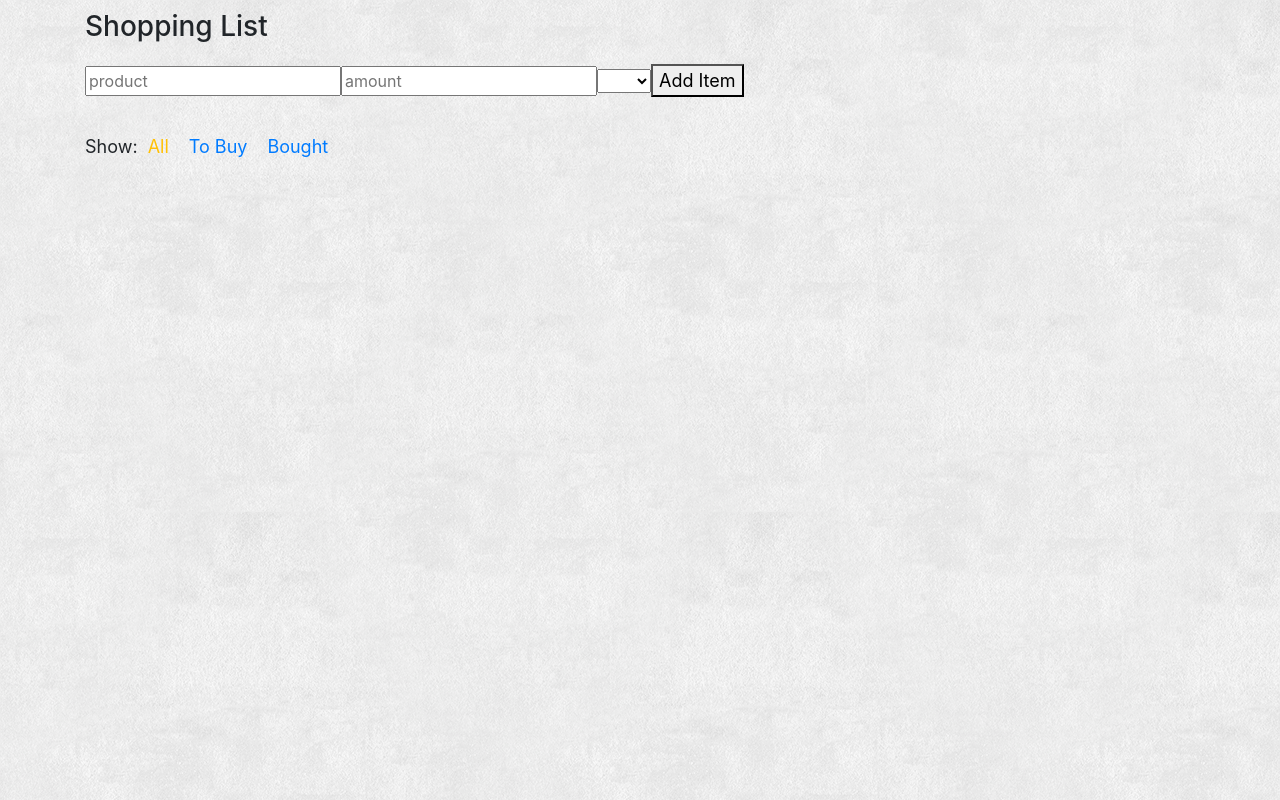
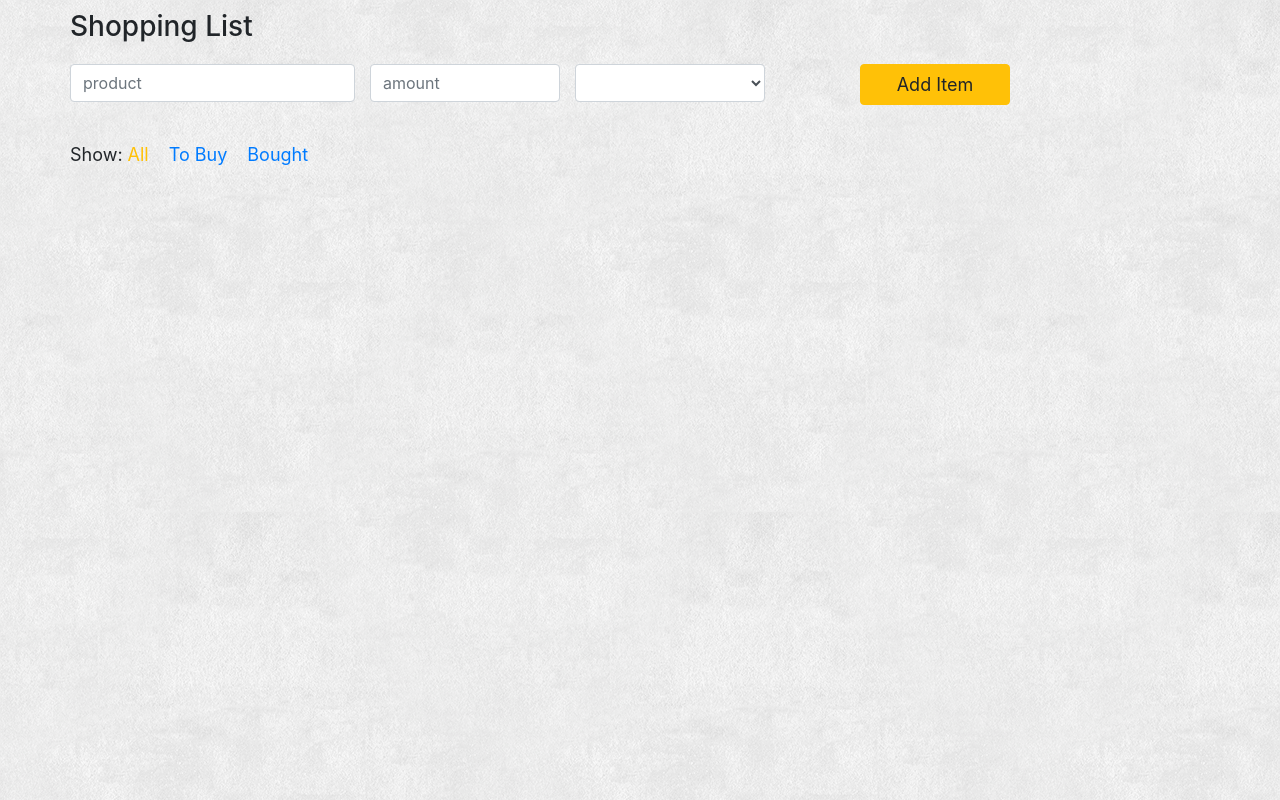
Before and after one commit to podsi08/Shopping_list, a React (Create React App) app: page / in a window 1280 px wide. Built offline with nearby package versions, Linux system fonts and the light colour scheme.

Commit message:
styling of the form

```diff
--- a/src/components/App.js
+++ b/src/components/App.js
@@ -13,7 +13,7 @@ class App extends React.Component {
     render(){
         return (
             <div className='container'>
-                <h3>Shopping List</h3>
+                <h3 className='row'>Shopping List</h3>
                 <AddItem className='row'/>
                 <VisibleShoppingList/>
                 <Footer/>
--- a/src/components/Footer.js
+++ b/src/components/Footer.js
@@ -6,7 +6,7 @@ import { VisibilityFilters } from "../actions/index";
 class Footer extends React.Component {
     render(){
         return(
-            <div className='footer'>
+            <div className='footer row'>
                 <span>Show: </span>
                 <FilterLink filter={VisibilityFilters.SHOW_ALL}>
                     All
--- a/src/components/Product.js
+++ b/src/components/Product.js
@@ -10,7 +10,7 @@ class Product extends React.Component {
                            'row list-group-item list-group-item-dark' :
                            'row list-group-item list-group-item-warning'}
             >
-                {this.props.product}{this.props.amount}{this.props.unit}
+                {this.props.product}<span>{this.props.amount} {this.props.unit}</span>
             </li>
         )
     }
--- a/src/containers/AddItem.js
+++ b/src/containers/AddItem.js
@@ -1,77 +1,52 @@
 import React from 'react';
 import { reduxForm, Field } from 'redux-form';
-import { connect } from 'react-redux';
 import { addItem } from "../actions/index";
 
 
 class AddItem extends React.Component {
+    //when new product is added (amount and unit aren't required) we passed it to store (function addItem defined in actions/index.js
+    // with parameters action.product, action.amount and action.unit. In reducer shopping_list.js in case ADD_ITEM we also add id and bought property )
     mySubmit = values => {
-        console.log(values);
-
-        if(!values.product.trim()) {
+        if(values.product === undefined || !values.product.trim()) {
             return
         }
         this.props.dispatch(addItem(values.product, values.amount, values.unit));
-    }
+        //clearing of the form
+        values.product = '';
+        values.amount = '';
+        values.unit = '';
+    };
+
+    //I create a form using redux-form
+    //Fields are used instead of inputs. They must have name property, component (for example input, select)
+    //onSubmit we have to pass this.props.handleSubmit and as a callback we define what to do with form values. We can pass
+    //values as a parameter of this callback.
     render(){
-
-
         return(
-            <form onSubmit={this.props.handleSubmit(this.mySubmit)}>
+            <form onSubmit={this.props.handleSubmit(this.mySubmit)}
+                  className='row'>
                 <Field name='product'
                        component='input'
                        type='text'
-                       placeholder='product'/>
+                       placeholder='product'
+                       className='col-sm-3 form-control'/>
                 <Field name='amount'
                        component='input'
                        type='number'
-                       placeholder='amount'/>
+                       placeholder='amount'
+                       className='col-sm-2 form-control'/>
                 <Field name='unit'
-                       component='select'>
+                       component='select'
+                       className='col-sm-2 form-control'>
                     <option></option>
-                    <option>pcs.</option>
                     <option>kg</option>
                     <option>g</option>
                     <option>l</option>
                 </Field>
-                <button type="submit">Add Item</button>
+                <div className='col-sm-1'/>
+                <button type="submit" className='col-sm-2 btn btn-warning'>Add Item</button>
+                <div className='col-sm-2'/>
             </form>
-
-            // <div>
-            //     <form
-            //         className='row'
-            //         onSubmit={e => {
-            //             e.preventDefault();
-            //             if(!input.value.trim()){
-            //                 return
-            //             }
-            //             this.props.dispatch(addItem(input.value));
-            //             input.value = ''
-            //         }}
-            //     >
-            //         <input
-            //             ref={node => {
-            //                 input = node
-            //             }}
-            //             className='col-sm-6 form-control'
-            //             placeholder='product'
-            //         />
-            //         <input
-            //             placeholder='amount'/>
-            //         <select className='form-control'>
-            //             <option>unit</option>
-            //             <option>pcs.</option>
-            //             <option>kg</option>
-            //             <option>g</option>
-            //             <option>l</option>
-            //         </select>
-            //         <div className='col-sm-1'/>
-            //         <button type="submit" className='col-sm-2 btn btn-warning'>
-            //             Add Item
-            //         </button>
-            //         <div className='col-sm-3'/>
-            //     </form>
-            // </div>
         )
     }
 }
@@ -80,6 +55,5 @@ AddItem = reduxForm({
     form: 'addItem'
 })(AddItem);
 
-// AddItem = connect()(AddItem);
 
 export default AddItem;
--- a/src/reducers/index.js
+++ b/src/reducers/index.js
@@ -5,12 +5,14 @@ import visibilityFilter from './visibility_filter';
 
 //all reducers that are included in combineReducers are passed as a parameter to createStore
 
+
 export default combineReducers ({
     //key defines the name we have to pass to get to data from store
     //usually key and value are the same, then for example we can write just (visibilityFilter)
     //we can get data from store in other components using state.items and state.currentVisibilityFilter
     items: shoppingList,
     currentVisibilityFilter: visibilityFilter,
+    //I have to add form: formReducer because of redux-form library
     form: formReducer
 })
 
--- a/src/scss/main.css
+++ b/src/scss/main.css
@@ -2,23 +2,34 @@ body {
   background-image: url("../images/extra_clean_paper.png"); }
   body #root {
     min-width: 300px; }
+    body #root .container {
+      margin-left: 15px; }
       body #root .container h3 {
         margin-top: 10px; }
       body #root .container form {
         margin-top: 20px; }
-      body #root .container form .form-control {
+        body #root .container form input[type='text'] {
           width: 90%;
+          margin-bottom: 10px; }
+        body #root .container form input[type='number'] {
+          width: 30%;
+          display: inline-block; }
+        body #root .container form select {
+          width: 20%;
+          display: inline-block;
           margin-left: 15px; }
         body #root .container form button {
-        max-width: 200px;
-        margin: 15px;
-        font-size: 18px; }
+          max-width: 150px;
+          font-size: 18px;
+          margin-top: 15px; }
       body #root .container ul {
         width: 90%;
-      margin-left: 15px; }
+        margin-top: 15px; }
         body #root .container ul li {
           padding-top: 6px;
           padding-bottom: 6px; }
+          body #root .container ul li span {
+            float: right; }
         body #root .container ul .list-group-item-dark {
           text-decoration: line-through; }
       body #root .container .footer {
@@ -29,8 +40,17 @@ body {
             margin-right: 5px; }
 
 @media only screen and (min-width: 576px) {
+  body #root .container {
+    margin: auto; }
+    body #root .container form > * {
+      width: 100%; }
+    body #root .container form input[type='text'] {
+      margin-bottom: 0; }
+    body #root .container form input[type='number'] {
+      margin-left: 15px; }
+    body #root .container form select {
+      margin-left: 15px; }
     body #root .container form button {
-    max-width: 100%;
       margin: 0;
       font-size: 18px; }
     body #root .container ul {
--- a/src/scss/main.scss
+++ b/src/scss/main.scss
@@ -3,27 +3,40 @@ body {
 	#root {
 		min-width: 300px;
 		.container {
+			margin-left: 15px;
 			h3 {
 				margin-top: 10px;
 			}
 			form {
 				margin-top: 20px;
-				.form-control {
+				input[type='text']{
 					width: 90%;
+					margin-bottom: 10px;
+				}
+				input[type='number']{
+					width: 30%;
+					display: inline-block;
+				}
+				select {
+					width: 20%;
+					display: inline-block;
 					margin-left: 15px;
 				}
 				button {
-					max-width: 200px;
-					margin: 15px;
+					max-width: 150px;
 					font-size: 18px;
+					margin-top: 15px;
 				}
 			}
 			ul {
 				width: 90%;
-				margin-left: 15px;
+				margin-top: 15px;
 				li {
 					padding-top: 6px;
 					padding-bottom: 6px;
+					span {
+						float: right;
+					}
 				}
 				.list-group-item-dark {
 					text-decoration: line-through;
@@ -49,9 +62,21 @@ body {
 	body {
 		#root {
 			.container {
+				margin: auto;
 				form {
+					&>*{
+						width: 100%;
+					}
+					input[type='text']{
+						margin-bottom: 0;
+					}
+					input[type='number']{
+						margin-left: 15px;
+					}
+					select {
+						margin-left: 15px;
+					}
 					button {
-						max-width: 100%;
 						margin: 0;
 						font-size: 18px;
 					}
```
Lines whose indentation alone changed are shown as unchanged.
